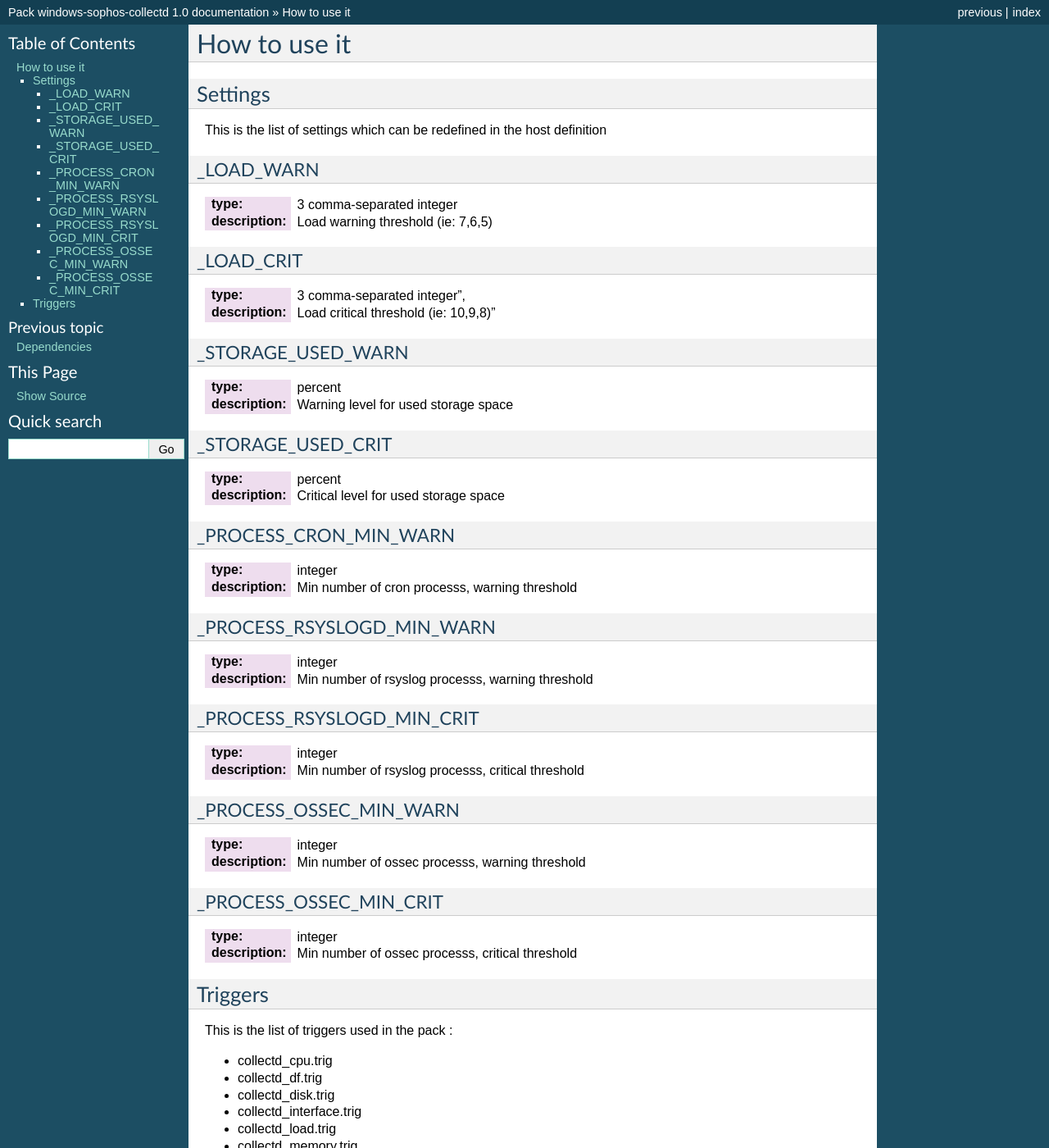
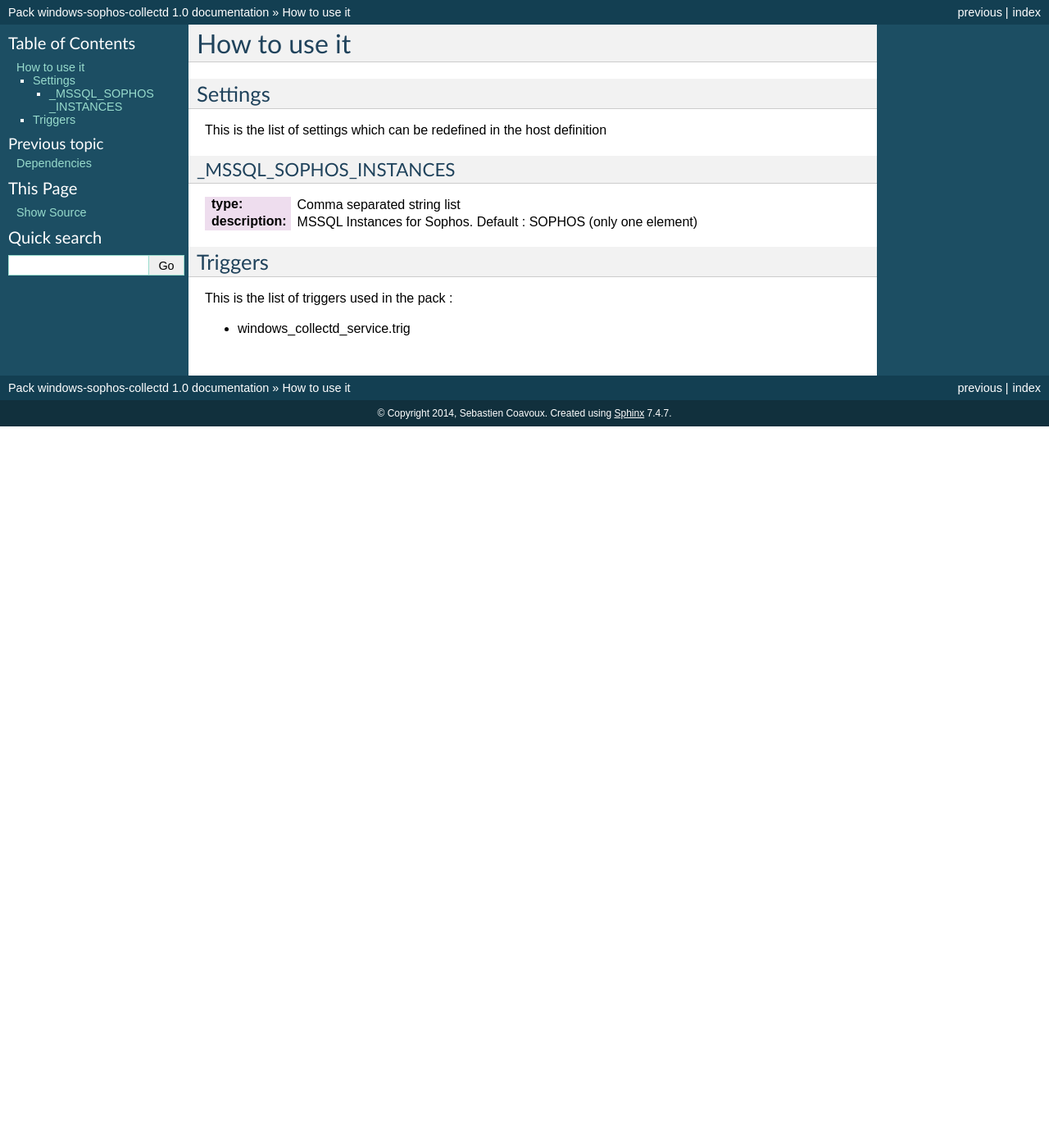
Before and after one commit to savoirfairelinux/monitoring-tools, a Sphinx documentation site: the page built from doc/source/howtouseit.rst, in a window 1280 px wide and 1400 px high. Shown: the whole window at 82% size. Built offline with Sphinx 7.4.7, drawn with Linux system fonts in a browser that asks for light colours; some of the changed text lies outside the part shown.

Commit message:
Add Layout

```diff
--- a/doc/source/howtouseit.rst
+++ b/doc/source/howtouseit.rst
@@ -7,68 +7,12 @@ Settings
 
 This is the list of settings which can be redefined in the host definition
 
-_LOAD_WARN
-----------
+_MSSQL_SOPHOS_INSTANCES
+------------------------
 
-:type:              3 comma-separated integer
-:description:       Load warning threshold (ie: 7,6,5)
+:type:              Comma separated string list
+:description:       MSSQL Instances for Sophos. Default : SOPHOS (only one element)
 
-
-_LOAD_CRIT
-----------
-
-:type:              3 comma-separated integer",
-:description:        Load critical threshold (ie: 10,9,8)"
-
-
-_STORAGE_USED_WARN
-------------------
-
-:type:              percent
-:description:       Warning level for used storage space
-
-
-_STORAGE_USED_CRIT
-------------------
-
-:type:              percent
-:description:       Critical level for used storage space
-
-
-_PROCESS_CRON_MIN_WARN
-----------------------
-
-:type:              integer
-:description:       Min number of cron processs, warning threshold
-
-
-
-_PROCESS_RSYSLOGD_MIN_WARN
---------------------------
-
-:type:              integer
-:description:       Min number of rsyslog processs, warning threshold
-
-
-_PROCESS_RSYSLOGD_MIN_CRIT
---------------------------
-
-:type:              integer
-:description:       Min number of rsyslog processs, critical threshold
-
-
-_PROCESS_OSSEC_MIN_WARN
------------------------
-
-:type:              integer
-:description:       Min number of ossec processs, warning threshold
-
-
-_PROCESS_OSSEC_MIN_CRIT
------------------------
-
-:type:              integer
-:description:       Min number of ossec processs, critical threshold
 
 
 Triggers
@@ -76,12 +20,4 @@ Triggers
 
 This is the list of triggers used in the pack :
 
-* collectd_cpu.trig
-* collectd_df.trig
-* collectd_disk.trig
-* collectd_interface.trig
-* collectd_load.trig
-* collectd_memory.trig
-* collectd_processes.trig
-* collectd_swap.trig
-* collectd_users.trig
+* windows_collectd_service.trig
```
Also changed, not shown: doc/source/dependencies.rst (+20 -26 lines), 3 other files.
